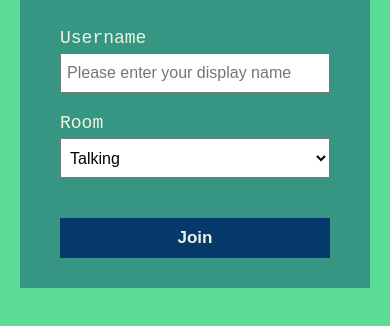
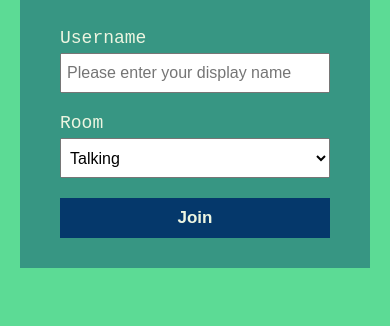
Before and after one commit to Evanyl/chatsite, a website: page public/index.html in a window 390 px wide. Shown: the part 204-530 px from the top of the page. Drawn offline with Linux system fonts and the light colour scheme.

Commit message:
Attempt at fixing mobile scaling on chat form input

```diff
--- a/public/css/style.css
+++ b/public/css/style.css
@@ -208,6 +208,10 @@ ul {
 		display: block;
 	}
 
+	.button {
+		display: block;
+	}
+
 	.chat-sidebar {
 		display: none;
 	}
```
